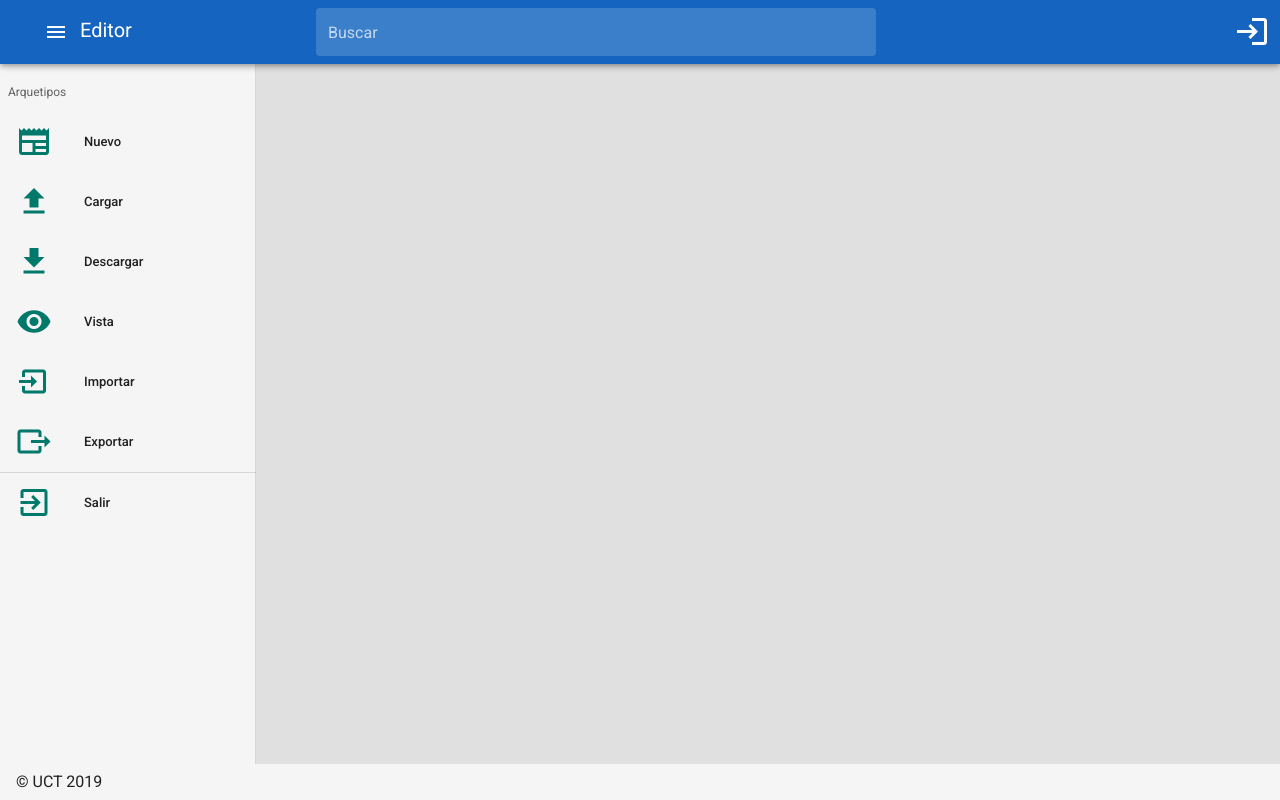
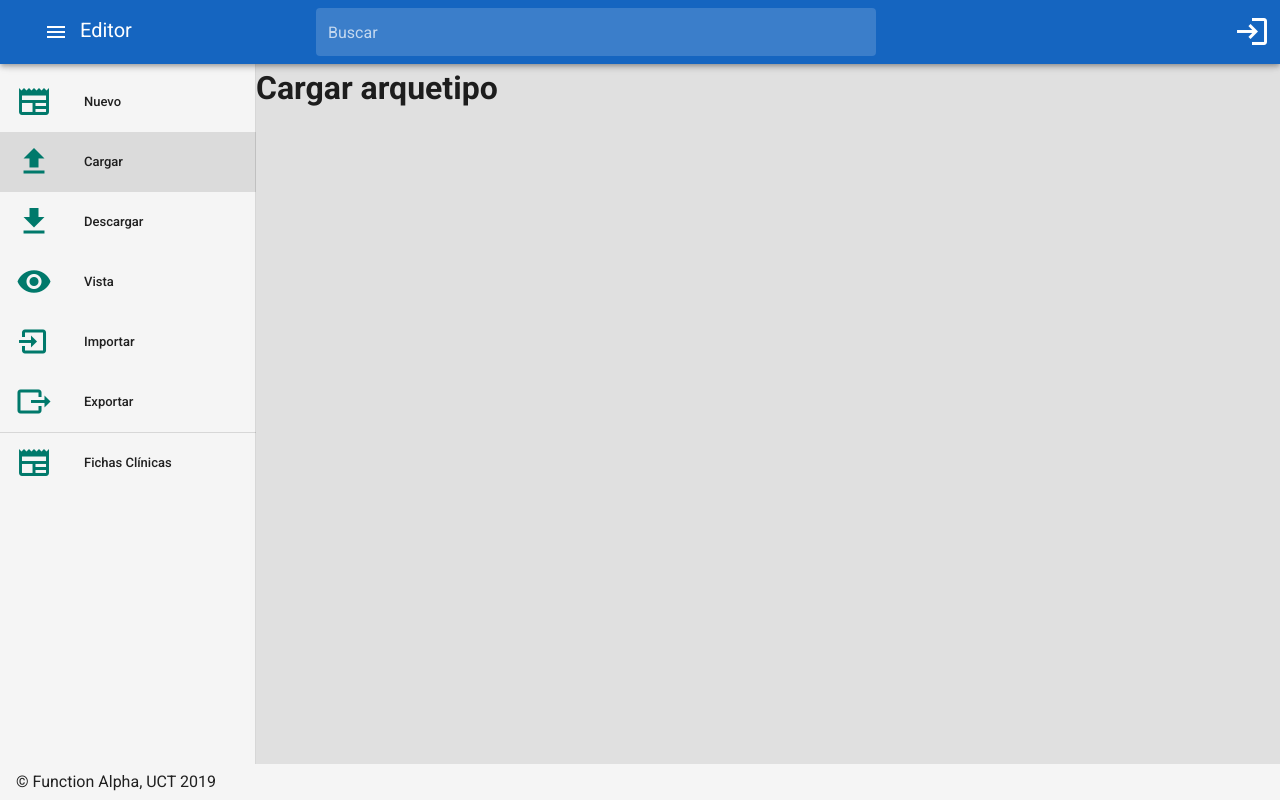
Before and after one commit to RafaelFuentealbaC/Editor_Arquetipos, a Vue app in the folder AppEditor/editor/: page /cargar in a window 1280 px wide. Built offline with nearby package versions, Linux system fonts and the light colour scheme.

Commit message:
Routing App
Se crean las diferentes vistas con las que contará la aplicación. Se deja también un espacio para agregar app Fichas Clínicas.

```diff
--- a/AppEditor/editor/src/App.vue
+++ b/AppEditor/editor/src/App.vue
@@ -8,70 +8,40 @@
     >
       <v-list dense class="grey lighten-4">
 
-        <v-subheader>Arquetipos</v-subheader>
+        <!-- <v-subheader>Arquetipos</v-subheader> -->
 
-        <v-list-item @click="v-on">
+        <v-list-item v-for="link in links" :key="link.text" router :to="link.route">
           <v-list-item-action>
-            <v-icon large color="teal darken-2">mdi-newspaper</v-icon>
+            <v-icon large color="teal darken-2">{{ link.icon }}</v-icon>
           </v-list-item-action>
           <v-list-item-content>
-            <v-list-item-title>Nuevo</v-list-item-title>
-          </v-list-item-content>
-        </v-list-item>
-        <v-list-item @click="v-on">
-          <v-list-item-action>
-            <v-icon large color="teal darken-2">mdi-upload</v-icon>
-          </v-list-item-action>
-          <v-list-item-content>
-            <v-list-item-title>Cargar</v-list-item-title>
-          </v-list-item-content>
-        </v-list-item>
-        <v-list-item @click="v-on">
-          <v-list-item-action>
-            <v-icon large color="teal darken-2">mdi-download</v-icon>
-          </v-list-item-action>
-          <v-list-item-content>
-            <v-list-item-title>Descargar</v-list-item-title>
-          </v-list-item-content>
-        </v-list-item>
-        <v-list-item @click="v-on">
-          <v-list-item-action>
-            <v-icon large color="teal darken-2">mdi-eye</v-icon>
-          </v-list-item-action>
-          <v-list-item-content>
-            <v-list-item-title>Vista</v-list-item-title>
-          </v-list-item-content>
-        </v-list-item>
-        <v-list-item @click="v-on">
-          <v-list-item-action>
-            <v-icon large color="teal darken-2">mdi-import</v-icon>
-          </v-list-item-action>
-          <v-list-item-content>
-            <v-list-item-title>Importar</v-list-item-title>
-          </v-list-item-content>
-        </v-list-item>
-        <v-list-item @click="v-on">
-          <v-list-item-action>
-            <v-icon large color="teal darken-2">mdi-export</v-icon>
-          </v-list-item-action>
-          <v-list-item-content>
-            <v-list-item-title>Exportar</v-list-item-title>
+            <v-list-item-title>{{ link.text }}</v-list-item-title>
           </v-list-item-content>
         </v-list-item>
 
-        <v-divider :inset="inset"></v-divider>
+        <v-divider></v-divider>
 
-        <v-list-item @click="v-on">
+        <v-list-item v-for="link in linkfichas" :key="link.text" router :to="link.route">
+          <v-list-item-action>
+            <v-icon large color="teal darken-2">{{ link.icon }}</v-icon>
+          </v-list-item-action>
+          <v-list-item-content>
+            <v-list-item-title>{{ link.text }}</v-list-item-title>
+          </v-list-item-content>
+        </v-list-item>
+
+        <!-- <v-list-item >
           <v-list-item-action>
             <v-icon large color="teal darken-2">mdi-exit-to-app</v-icon>
           </v-list-item-action>
           <v-list-item-content>
             <v-list-item-title>Salir</v-list-item-title>
           </v-list-item-content>
-        </v-list-item>
+        </v-list-item> -->
 
       </v-list>
     </v-navigation-drawer>
+
 
     <v-app-bar
       app
@@ -102,11 +72,11 @@
     </v-app-bar>
 
     <v-content fluid class="grey lighten-2 fill-height">
-
+      <router-view></router-view>
     </v-content>
 
     <v-footer app>
-      <span>&copy; UCT 2019</span>
+      <span>&copy; Function Alpha, UCT 2019</span>
     </v-footer>
   </v-app>
 </template>
@@ -118,6 +88,18 @@
     },
     data: () => ({
       drawer: null,
+      links: [
+        { icon:'mdi-newspaper', text:'Nuevo', route:'/nuevo'},
+        { icon:'mdi-upload', text:'Cargar', route:'/cargar'},
+        { icon:'mdi-download', text:'Descargar', route:'/descargar'},
+        { icon:'mdi-eye', text:'Vista', route:'/vista'},
+        { icon:'mdi-import', text:'Importar', route:'/importar'},
+        { icon:'mdi-export', text:'Exportar', route:'/exportar'},
+      ],
+
+      linkfichas: [
+        { icon:'mdi-newspaper', text:'Fichas Clínicas', route:'/fichas' }
+      ]
     }),
     created () {
       //this.$vuetify.theme.dark = false
--- a/AppEditor/editor/src/router.js
+++ b/AppEditor/editor/src/router.js
@@ -1,7 +1,12 @@
 import Vue from 'vue'
 import Router from 'vue-router'
 import Home from './views/Home.vue'
-import Nuevo from './components/Nuevo.vue';
+import Nuevo from './views/Nuevo.vue';
+import Vista from './views/Vista.vue';
+import Cargar from './views/Cargar.vue';
+import Descargar from './views/Descargar.vue';
+import Importar from './views/Importar.vue';
+import Exportar from './views/Exportar.vue';
 
 Vue.use(Router)
 
@@ -15,17 +20,34 @@ export default new Router({
       component: Home
     },
     {
-      path: '/',
+      path: '/nuevo',
       name: 'nuevo',
       component: Nuevo
     },
     {
-      path: '/about',
-      name: 'about',
-      // route level code-splitting
-      // this generates a separate chunk (about.[hash].js) for this route
-      // which is lazy-loaded when the route is visited.
-      component: () => import(/* webpackChunkName: "about" */ './views/About.vue')
+      path: '/cargar',
+      name: 'cargar',
+      component: Cargar
+    },
+    {
+      path: '/descargar',
+      name: 'descargar',
+      component: Descargar
+    },
+    {
+      path: '/vista',
+      name: 'vista',
+      component: Vista
+    },
+    {
+      path: '/importar',
+      name: 'importar',
+      component: Importar
+    },
+    {
+      path: '/exportar',
+      name: 'exportar',
+      component: Exportar
     }
   ]
 })
--- /dev/null
+++ b/AppEditor/editor/src/views/Cargar.vue
@@ -0,0 +1,11 @@
+<template>
+    <div class="cargar">
+        <h1>Cargar arquetipo</h1>
+    </div>
+</template>
+
+<script>
+export default {
+
+}
+</script>
--- /dev/null
+++ b/AppEditor/editor/src/views/Descargar.vue
@@ -0,0 +1,11 @@
+<template>
+    <div class="descargar">
+        <h1>Descargar arquetipo</h1>
+    </div>
+</template>
+
+<script>
+export default {
+
+}
+</script>
--- /dev/null
+++ b/AppEditor/editor/src/views/Exportar.vue
@@ -0,0 +1,11 @@
+<template>
+    <div class="exportar">
+        <h1>Exportar arquetipo</h1>
+    </div>
+</template>
+
+<script>
+export default {
+
+}
+</script>
--- /dev/null
+++ b/AppEditor/editor/src/views/Importar.vue
@@ -0,0 +1,11 @@
+<template>
+    <div class="importar">
+        <h1>Importar arquetipo</h1>
+    </div>
+</template>
+
+<script>
+export default {
+
+}
+</script>
--- /dev/null
+++ b/AppEditor/editor/src/views/Nuevo.vue
@@ -0,0 +1,11 @@
+<template>
+    <div class="nuevo">
+        <h1>Nuevo arquetipo</h1>
+    </div>
+</template>
+
+<script>
+export default {
+
+}
+</script>
--- /dev/null
+++ b/AppEditor/editor/src/views/Vista.vue
@@ -0,0 +1,11 @@
+<template>
+    <div class="vista">
+        <h1>Vista arquetipo</h1>
+    </div>
+</template>
+
+<script>
+export default {
+
+}
+</script>
```
